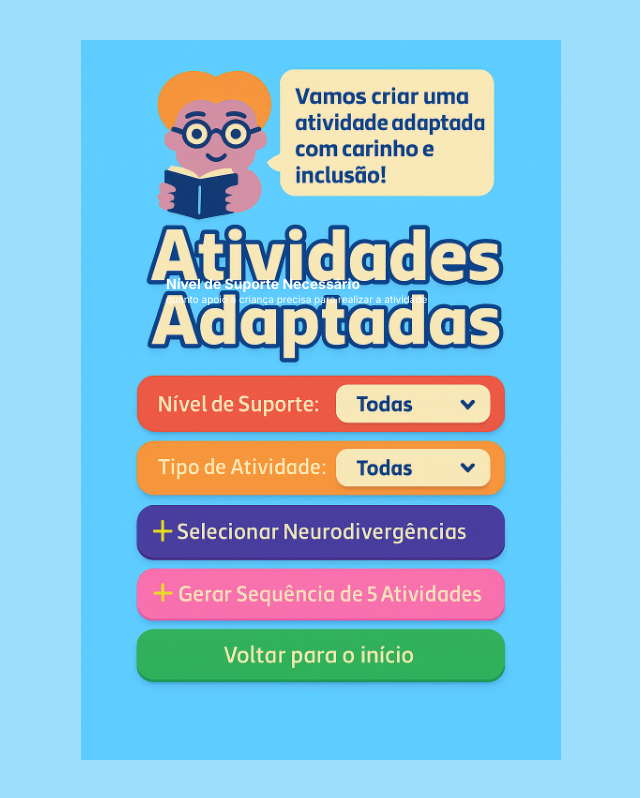
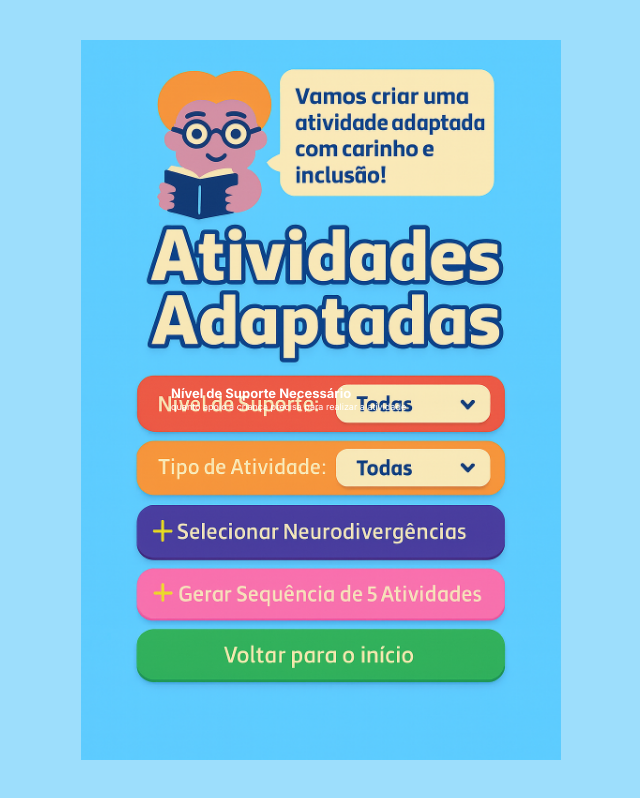
Before and after one commit to letiricetti2-alt/gerador-de-atividades-infantis, a Next.js app: page /atividades-adaptadas in a window 1280 px wide. Shown: the whole page, without its empty margins (319-959 px from the left). Built offline with nearby package versions, Linux system fonts and the light colour scheme.

Commit message:
Update page.jsx

```diff
--- a/app/atividades-adaptadas/page.jsx
+++ b/app/atividades-adaptadas/page.jsx
@@ -28,12 +28,12 @@ export default function AtividadesAdaptadas() {
             className="object-contain"
           />
 
-          {/* NOVO TEXTO DO PRIMEIRO BOTÃO */}
-          <div className="absolute top-[235px] left-[85px] w-[310px] text-white font-bold">
-            <div className="text-[14px] leading-tight">
+          {/* NOVO TEXTO DO PRIMEIRO BOTÃO (POSIÇÃO CORRETA) */}
+          <div className="absolute top-[345px] left-[90px] w-[300px] text-white font-bold">
+            <div className="text-[13px] leading-tight">
               Nível de Suporte Necessário
             </div>
-            <div className="text-[10px] font-normal leading-tight">
+            <div className="text-[9px] font-normal leading-tight">
               quanto apoio a criança precisa para realizar a atividade
             </div>
           </div>
```
